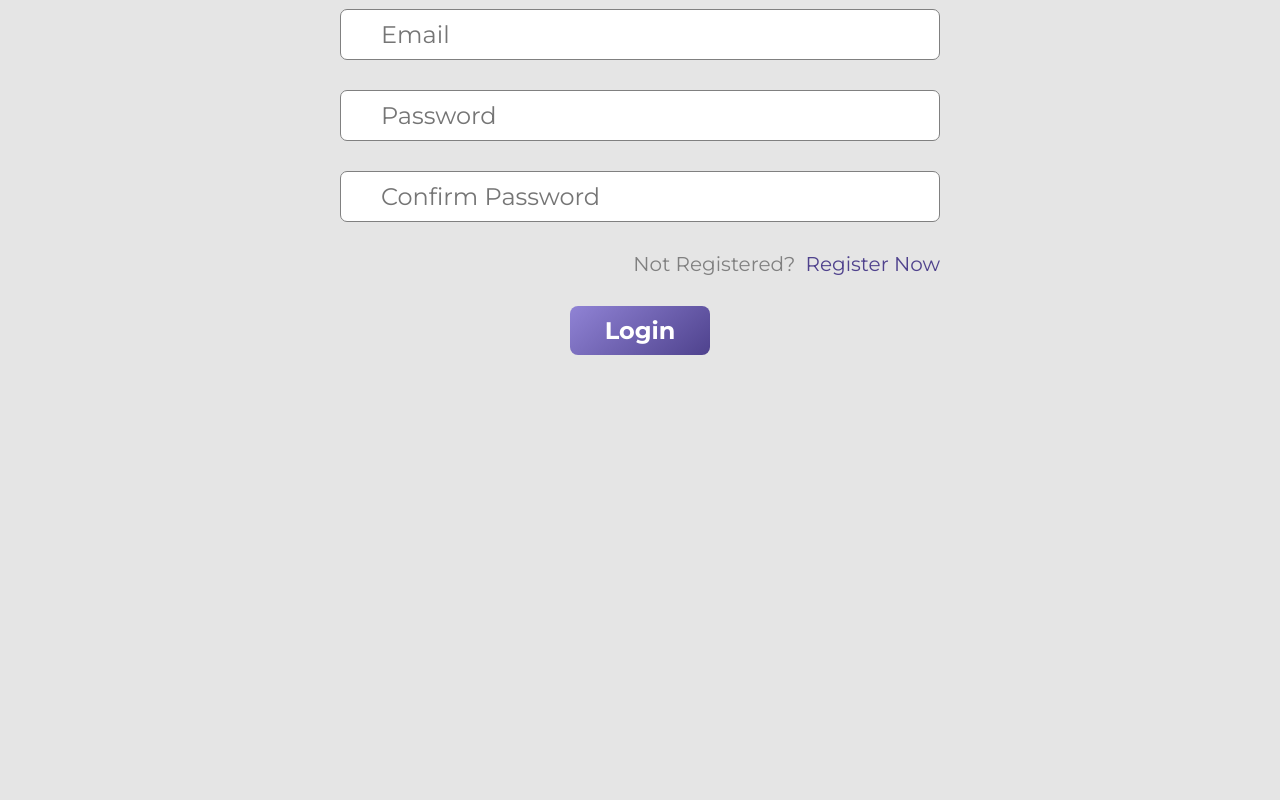
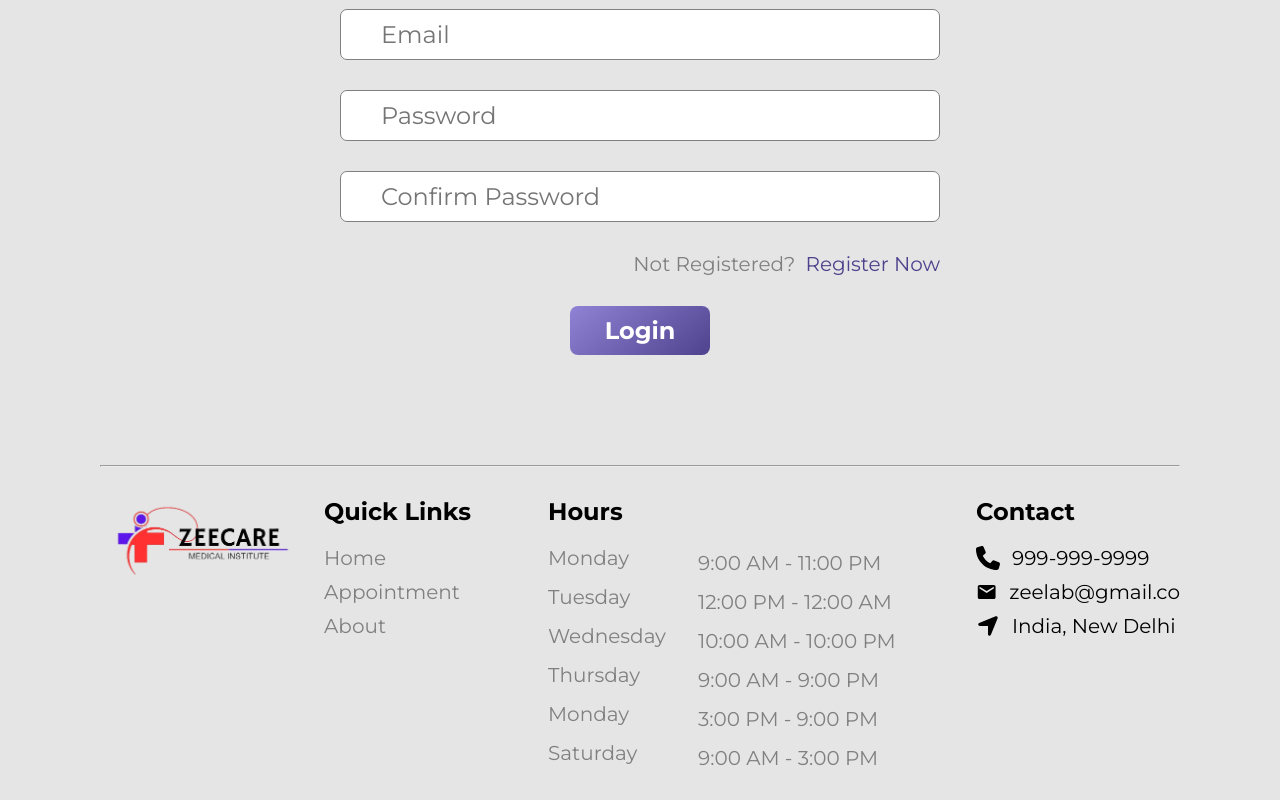
Before and after one commit to chetanKau/Hospital_Management_Frontend, a React (Vite) app: page /login in a window 1280 px wide. Shown: the part 336-1136 px from the top of the page. Before the commit the page ends 801 px from the top, so only its background shows below. Built offline with nearby package versions, Linux system fonts and the light colour scheme; no server answers.

Commit message:
Footer is created

```diff
--- a/src/App.jsx
+++ b/src/App.jsx
@@ -13,6 +13,7 @@
 import { useContext, useEffect } from "react";
 import { Context } from "./main";
 import axios from "axios";
+import Footer from "./components/Footer";
 
 const App = () => {
 
@@ -46,6 +47,7 @@
           <Route path="/register" element={<Register />} />
           <Route path="/login" element={<Login />} />
         </Routes>
+        <Footer/>
         <ToastContainer position="top-center" />
       </Router>
 
--- /dev/null
+++ b/src/components/Footer.jsx
@@ -0,0 +1,88 @@
+// import React from "react";
+import { Link } from "react-router-dom";
+import { FaLocationArrow, FaPhone } from "react-icons/fa6";
+import { MdEmail } from "react-icons/md";
+
+const Footer = () => {
+  const hours = [
+    {
+      id: 1,
+      day: "Monday",
+      time: "9:00 AM - 11:00 PM",
+    },
+    {
+      id: 2,
+      day: "Tuesday",
+      time: "12:00 PM - 12:00 AM",
+    },
+    {
+      id: 3,
+      day: "Wednesday",
+      time: "10:00 AM - 10:00 PM",
+    },
+    {
+      id: 4,
+      day: "Thursday",
+      time: "9:00 AM - 9:00 PM",
+    },
+    {
+      id: 5,
+      day: "Monday",
+      time: "3:00 PM - 9:00 PM",
+    },
+    {
+      id: 6,
+      day: "Saturday",
+      time: "9:00 AM - 3:00 PM",
+    },
+  ];
+
+  return (
+    <>
+      <footer className={"container"}>
+        <hr />
+        <div className="content">
+          <div>
+            <img src="/logo.png" alt="logo" className="logo-img"/>
+          </div>
+          <div>
+            <h4>Quick Links</h4>
+            <ul>
+              <Link to={"/"}>Home</Link>
+              <Link to={"/appointment"}>Appointment</Link>
+              <Link to={"/about"}>About</Link>
+            </ul>
+          </div>
+          <div>
+            <h4>Hours</h4>
+            <ul>
+              {hours.map((element) => (
+                <li key={element.id}>
+                  <span>{element.day}</span>
+                  <span>{element.time}</span>
+                </li>
+              ))}
+            </ul>
+          </div>
+          <div>
+            <h4>Contact</h4>
+            <div>
+              <FaPhone />
+              <span>999-999-9999</span>
+            </div>
+            <div>
+              <MdEmail />
+              <span>zeelab@gmail.com</span>
+            </div>
+            <div>
+              <FaLocationArrow />
+              <span>India, New Delhi</span>
+            </div>
+          </div>
+        </div>
+      </footer>
+    </>
+  );
+};
+
+export default Footer;
```
